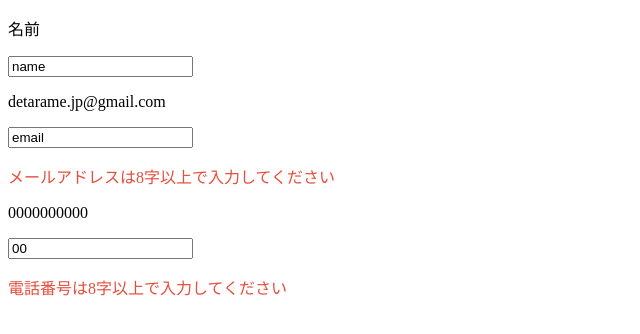
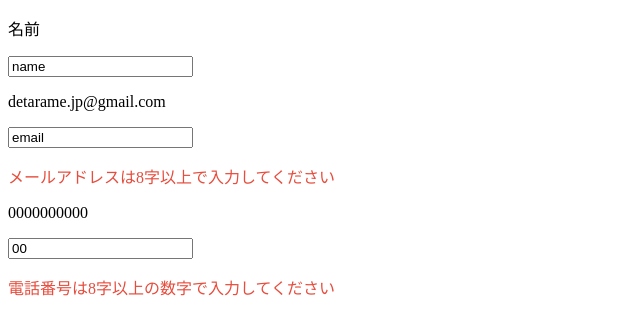
Before and after one commit to himariKa/study_vue, a plain HTML site: page index.html in a window 1280 px wide. Shown: the full height of the page, 0-640 px from the left. Drawn offline with nearby package versions, Linux system fonts and the light colour scheme.

Commit message:
4を勉強しました

```diff
--- a/index.html
+++ b/index.html
@@ -26,7 +26,7 @@
             <p>0000000000</p>
         </div>
         <input v-model="tel" type="text" name="tel" />
-        <p v-if="isInvalidTel" class="errer">電話番号は8字以上で入力してください</p>
+        <p v-if="isInvalidTel" class="errer">電話番号は8字以上の数字で入力してください</p>
     </div>
     <script src="https://cdn.jsdelivr.net/npm/vue@2.7.11/dist/vue.js"></script>
     <script src="study-vue.js"></script>
--- a/study-vue.js
+++ b/study-vue.js
@@ -15,7 +15,9 @@ const app = new Vue({
             return this.email.length<8;
         },
         isInvalidTel(){
-            return this.tel.length<8;
+            const tel = this.tel;
+            const isErr = tel.length<8 || isNaN(Number(tel));
+            return isErr;
         }
     }
 });
```
